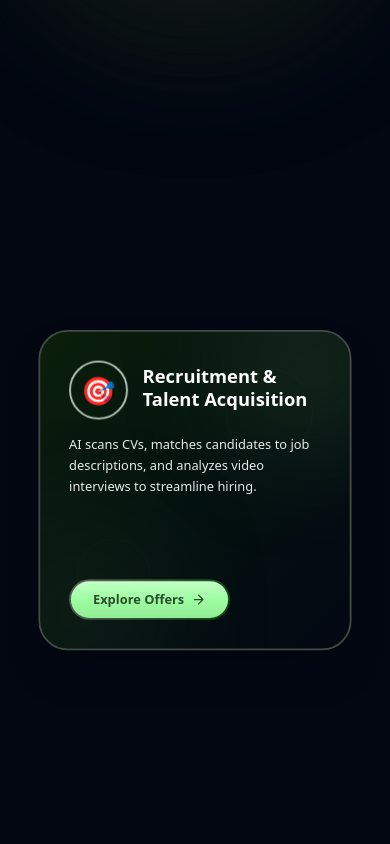
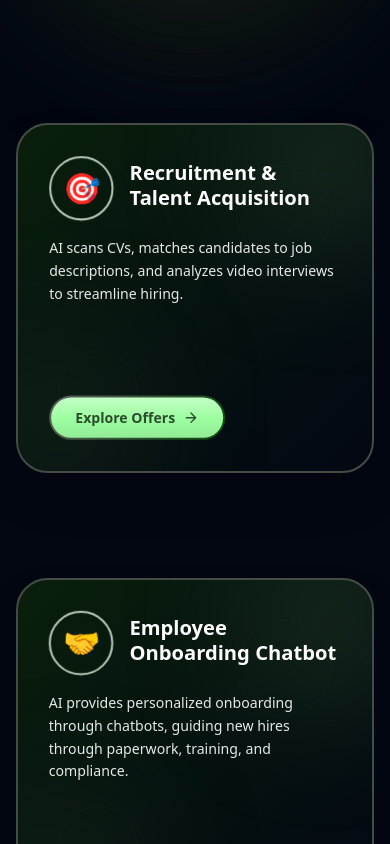
Before and after one commit to Slightsmile/aihr-landing-page, a Next.js app: page /aihr in a window 390 px wide. Shown: the part 800-1644 px from the top of the page. Built offline with nearby package versions, Linux system fonts and the light colour scheme.

Commit message:
refactor: improve responsive layout and scroll effects for AIHR hero, enhance pricing calculator display, and adjust AIHR innovation element positioning.

```diff
--- a/src/app/(pages)/pricing/includes/PricingCalculator.tsx
+++ b/src/app/(pages)/pricing/includes/PricingCalculator.tsx
@@ -65,7 +65,7 @@ const PricingCalculator = () => {
                         {/* Tier Selection */}
                         <div className="mb-8">
                             <label className="block text-white font-semibold mb-4">Select Tier</label>
-                            <div className="grid grid-cols-3 gap-3">
+                            <div className="grid grid-cols-1 sm:grid-cols-3 gap-3">
                                 {tiers.map((tier) => (
                                     <button
                                         key={tier.id}
@@ -122,24 +122,20 @@ const PricingCalculator = () => {
                                 <span className="text-white font-semibold">${basePrice}/month</span>
                             </div>
 
-                            {discount > 0 && (
-                                <div className="flex justify-between items-center pb-3 border-b border-gray-800">
-                                    <span className="text-gray-400">Package Discount ({currentPackage?.label})</span>
-                                    <span className="text-green-500 font-semibold">-${discountAmount.toFixed(2)}/month</span>
-                                </div>
-                            )}
+                            <div className={`flex justify-between items-center pb-3 border-b border-gray-800 ${discount > 0 ? '' : 'opacity-70'}`}>
+                                <span className="text-gray-400">Package Discount ({currentPackage?.label})</span>
+                                <span className={`font-semibold ${discount > 0 ? 'text-green-500' : 'text-gray-500'}`}>-${discountAmount.toFixed(2)}/month</span>
+                            </div>
 
                             <div className="flex justify-between items-center pb-3 border-b border-gray-800">
                                 <span className="text-gray-400">Monthly Price</span>
                                 <span className="text-white font-semibold">${finalPrice.toFixed(2)}/month</span>
                             </div>
 
-                            {packageMultiplier > 1 && (
-                                <div className="flex justify-between items-center pb-3 border-b border-gray-800">
-                                    <span className="text-gray-400">Duration</span>
-                                    <span className="text-white font-semibold">{packageMultiplier} months</span>
-                                </div>
-                            )}
+                            <div className="flex justify-between items-center pb-3 border-b border-gray-800">
+                                <span className="text-gray-400">Duration</span>
+                                <span className={`font-semibold ${packageMultiplier > 1 ? 'text-white' : 'text-gray-300'}`}>{packageMultiplier} {packageMultiplier > 1 ? 'months' : 'month'}</span>
+                            </div>
                         </div>
 
                         <div className="bg-gray-800 rounded-2xl p-6 mb-6">
--- a/src/app/aihr/includes/AIHRHero.tsx
+++ b/src/app/aihr/includes/AIHRHero.tsx
@@ -1,7 +1,7 @@
 "use client";
 
 import { useRouter } from 'next/navigation';
-import { useRef } from 'react';
+import { useRef, useState, useEffect } from 'react';
 import { motion, useScroll, useTransform } from 'motion/react';
 import Link from 'next/link';
 
@@ -79,13 +79,31 @@ const AIHRHero = () => {
   };
 
   const container = useRef<HTMLDivElement>(null);
-  const { scrollYProgress } = useScroll({
+  const [isDesktop, setIsDesktop] = useState(false);
+
+  useEffect(() => {
+    const checkIsDesktop = () => {
+      setIsDesktop(window.innerWidth >= 768);
+    };
+    checkIsDesktop();
+    window.addEventListener('resize', checkIsDesktop);
+    return () => window.removeEventListener('resize', checkIsDesktop);
+  }, []);
+
+  // Scroll for Desktop (Independent Container)
+  const { scrollYProgress: containerScrollProgress } = useScroll({
+    container: container,
+    offset: ['start start', 'end end'],
+  });
+
+  // Scroll for Mobile (Window Scroll)
+  const { scrollYProgress: windowScrollProgress } = useScroll({
     target: container,
     offset: ['start start', 'end end'],
   });
 
   return (
-    <section className="flex flex-col md:flex-row relative bg-gray-950">
+    <section className="flex flex-col md:flex-row relative bg-gray-950 md:h-screen md:overflow-hidden">
       {/* Background blur elements */}
       <div className="animate-pulse fixed bottom-0 right-0 w-96 h-96 bg-[#141e14] rounded-full blur-3xl pointer-events-none z-0" />
       <div className="animate-pulse fixed bottom-0 left-0 w-96 h-96 bg-[#161e16] rounded-full blur-3xl pointer-events-none z-0" />
@@ -94,7 +112,7 @@ const AIHRHero = () => {
       <div className="animate-pulse fixed top-10 left-0 w-96 h-96 bg-green-500/5 rounded-full blur-3xl pointer-events-none z-0" />
 
       {/* Left Side - Hero Content */}
-      <div className="w-full md:w-1/2 flex items-center justify-center px-6 md:px-12 lg:px-20 py-12 md:py-0 h-screen sticky top-0 relative z-10">
+      <div className="w-full md:w-1/2 flex items-center justify-center px-6 md:px-12 lg:px-20 py-12 md:py-0 min-h-screen md:h-full relative z-10">
         <div className="max-w-2xl">
           <h1 className="text-3xl md:text-5xl lg:text-6xl font-semibold text-[#ffffff] mb-6 md:mb-4 leading-tight">
             Transforming <span className="text-[#9dffa1]">Human Resources</span>{' '}<br /> with AI Intelligence
@@ -120,8 +138,9 @@ const AIHRHero = () => {
       {/* Right Side - Independent Scrollable Stacking Cards Container */}
       <div
         ref={container}
-        className="w-full md:w-1/2 relative z-10"
+        className="w-full md:w-1/2 relative z-10 md:overflow-y-auto md:h-full no-scrollbar"
       >
+        <div className="relative">
           {featureCards.map((card, i) => {
             const targetScale = 1 - (featureCards.length - i) * 0.05;
             const range = [i / featureCards.length, 1];
@@ -134,12 +153,15 @@ const AIHRHero = () => {
                 description={card.description}
                 icon={card.icon}
                 buttonText={card.buttonText}
-              progress={scrollYProgress}
+                progress={isDesktop ? containerScrollProgress : windowScrollProgress}
                 range={range}
                 targetScale={targetScale}
+                containerRef={container}
+                isDesktop={isDesktop}
               />
             );
           })}
+        </div>
       </div>
     </section>
   );
@@ -155,13 +177,16 @@ interface StackingCardProps {
   progress: any;
   range: number[];
   targetScale: number;
+  containerRef: React.RefObject<HTMLDivElement | null>;
+  isDesktop: boolean;
 }
 
-const StackingCard: React.FC<StackingCardProps> = ({ index, title, description, icon, buttonText, progress, range, targetScale }) => {
-  const container = useRef<HTMLDivElement>(null);
+const StackingCard: React.FC<StackingCardProps> = ({ index, title, description, icon, buttonText, progress, range, targetScale, containerRef, isDesktop }) => {
+  const cardRef = useRef<HTMLDivElement>(null);
 
   const { scrollYProgress } = useScroll({
-    target: container,
+    target: cardRef,
+    container: isDesktop ? containerRef : undefined,
     offset: ['start end', 'start start'],
   });
 
@@ -169,10 +194,10 @@ const StackingCard: React.FC<StackingCardProps> = ({ index, title, description,
   const scale = useTransform(progress, range, [1, targetScale]);
 
   return (
-    <div ref={container} className="h-screen flex items-center justify-center sticky top-0 px-6 md:px-12">
+    <div ref={cardRef} className="h-auto md:h-screen flex items-center justify-center relative md:sticky top-0 px-4 md:px-12 py-10 md:py-0">
       <motion.div
         style={{
-          scale,
+          scale: isDesktop ? scale : 1,
           top: `calc(-5vh + ${index * 25}px)`,
           transformOrigin: 'top',
         }}
--- a/src/app/aihr/includes/AIHRInnovation.tsx
+++ b/src/app/aihr/includes/AIHRInnovation.tsx
@@ -80,7 +80,7 @@ export default function AIHRInnovation() {
                                 <h3 className='text-2xl md:text-3xl font-bold text-[#d2d2d2]'>Ethical AI</h3>
                                 <p className='text-[#d2d2d2] text-sm md:text-base leading-relaxed'>Fairness, transparency, and compliance integrated into every solution. Our AI reduces bias and promotes inclusive decision-making.</p>
                             </div>
-                            <div className='md:w-full w-38 h-22 left-24 md:left-0 md:h-48 lg:h-56 flex items-center justify-center mt-auto pb-8 md:pb-12  lg:pb-24 relative z-10'>
+                            <div className='md:w-full w-38 h-22 left-0 md:left-0 md:h-48 lg:h-56 flex items-center justify-center mt-auto pb-8 md:pb-12  lg:pb-24 relative z-10'>
                                 <div className='w-38 h-38 md:w-full md:h-full lg:w-full lg:h-full flex items-center justify-center'>
                                     <AccessTopTalent />
                                 </div>
@@ -96,7 +96,7 @@ export default function AIHRInnovation() {
                                 <p className='text-[#d2d2d2] text-sm md:text-base leading-relaxed'>Solutions that grow with your organization, from small teams to large enterprises, with seamless integration and expansion.</p>
                             </div>
 
-                            <div className='w-28 left-22 md:left-0 md:w-full h-32 md:h-48 lg:h-56 flex items-center justify-center mt-auto pb-4 md:pb-6 relative z-10'>
+                            <div className='w-28 left-0 md:left-0 md:w-full h-32 md:h-48 lg:h-56 flex items-center justify-center mt-auto pb-4 md:pb-6 relative z-10'>
                                 <div className='w-10 h-28 mb-4 md:mb-8 md:w-full md:h-full lg:w-full lg:h-full flex items-center justify-center'>
                                     <TechnologyIntegration />
                                 </div>
```
Lines whose indentation alone changed are shown as unchanged.
